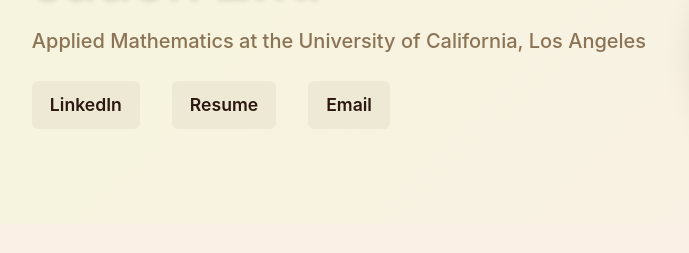
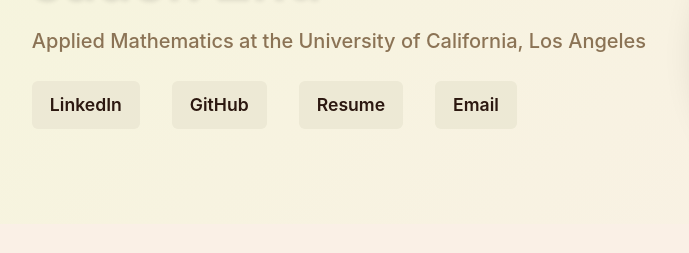
Before and after one commit to JadonJZhu/resume-website, an Astro site: page / in a window 1280 px wide. Shown: the part 128-381 px from the top of the page, 123-812 px from the left. Built offline with nearby package versions, Linux system fonts and the light colour scheme; Astro itself is replaced by a stand-in of ours; grey boxes are pictures that could not be loaded.

Commit message:
added github link

```diff
--- a/src/components/Hero.astro
+++ b/src/components/Hero.astro
@@ -9,6 +9,7 @@
 			<p class="introduction">Applied Mathematics at the University of California, Los Angeles</p>
 			<div class="hero-links">
 				<a href="https://www.linkedin.com/in/jadon-zhu/" class="hero-link linkedin-link" target="_blank" rel="noopener noreferrer">LinkedIn</a>
+				<a href="https://github.com/JadonJZhu" class="hero-link github-link" target="_blank" rel="noopener noreferrer">GitHub</a>
 				<a href="/JadonZhu-Resume.pdf" class="hero-link resume-link" target="_blank" rel="noopener noreferrer">Resume</a>
 				<a href="mailto:jadonzhu@g.ucla.edu" class="hero-link email-link">Email</a>
 			</div>
```
